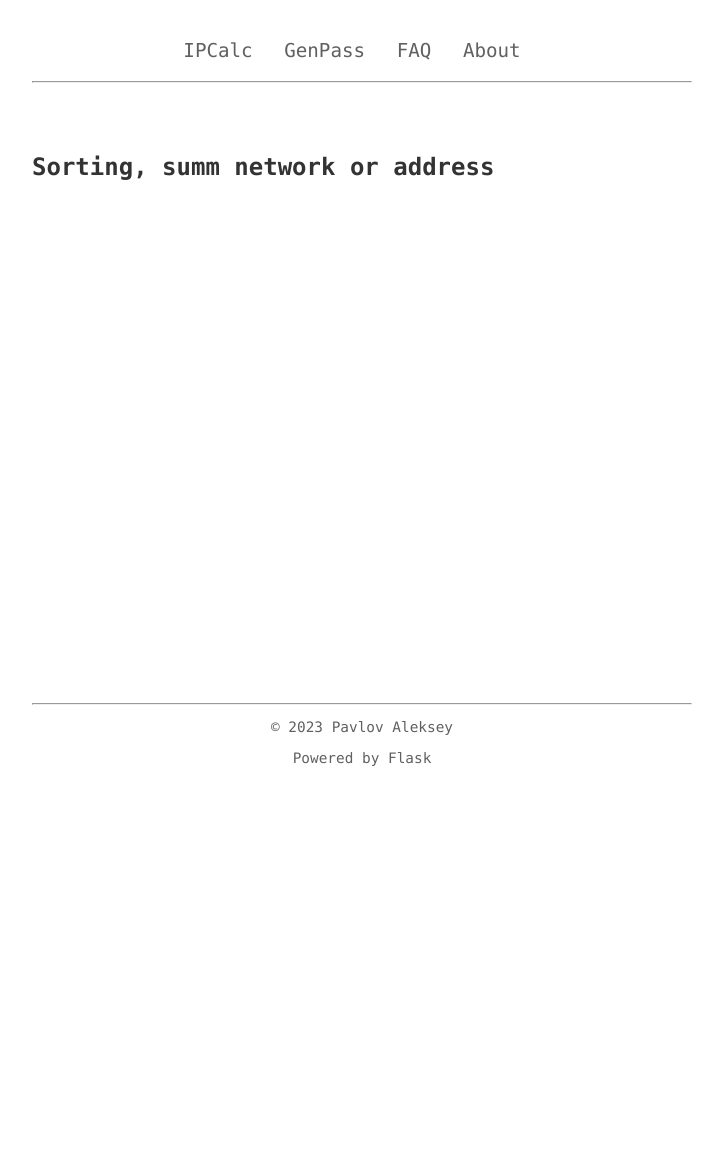
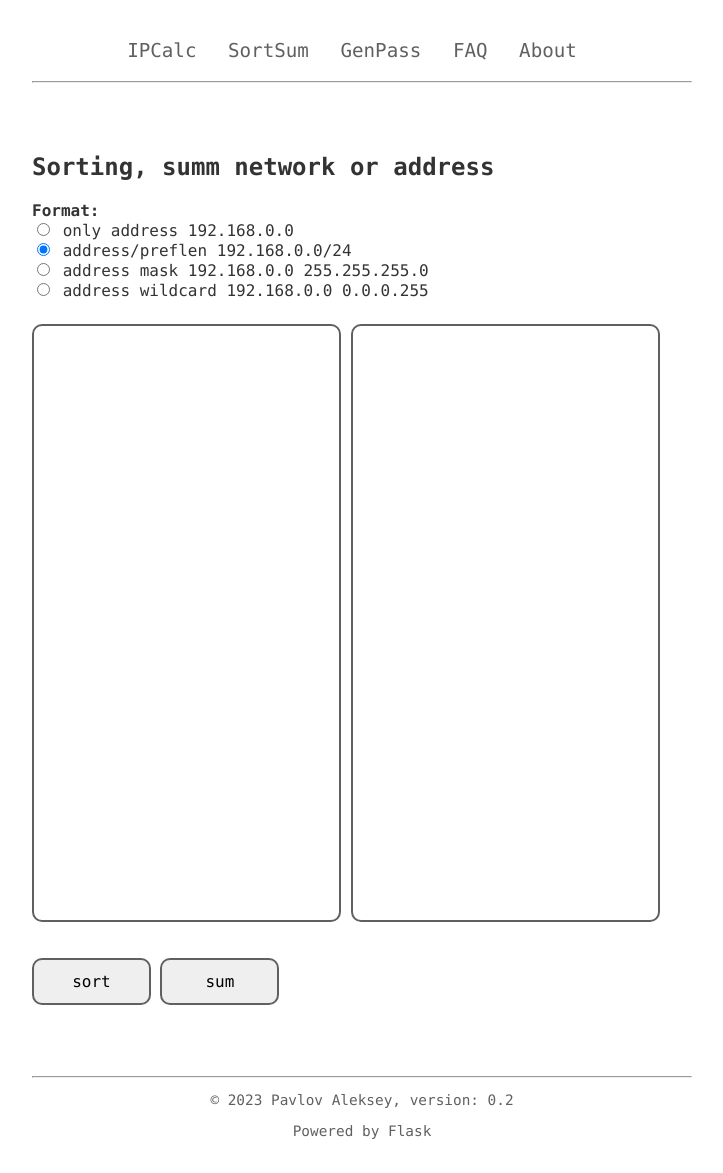
Before and after one commit to acidpuzzle/ipcalc.online, a Flask app: page /sort_sum in a window 1280 px wide. Shown: the whole page, without its empty margins (278-1001 px from the left). Before the commit the page ends 766 px from the top, so only its background shows below. Run offline with Flask 3, Linux system fonts and the light colour scheme; parts of the project's set-up code (start-up, migrations or seed data) failed here and were passed over.

Commit message:
before upload

```diff
--- a/ipcalc/calculator.py
+++ b/ipcalc/calculator.py
@@ -5,12 +5,17 @@ from ipaddress import *
 logger = logging.getLogger(__name__)
 logger.addHandler(logging.NullHandler())
 
-from ip_calc_app import application
 
+pref_re = re.compile(r"[\d.]+")
+split_regex = re.compile(r"[\s\/%\\_]+")
 
-# regex to split arguments
-# regex = re.compile(r"[^\d.]+")
-regex = re.compile(r"[\s\/%\\_]+")
+garbage = [
+    "mask",
+    "маска",
+    "ip",
+    "address",
+    "network",
+]
 
 
 def _parse_input(user_string: str) -> tuple:
@@ -19,9 +24,10 @@ def _parse_input(user_string: str) -> tuple:
     :param user_string: user request
     :return: tuple with arguments
     """
-    parsed_input = regex.split(user_string.strip().lower())
-    if "mask" in parsed_input:
-        parsed_input.remove("mask")
+    parsed_input = split_regex.split(user_string.strip().lower())
+    garbage_in_parsed = set(parsed_input) & set(garbage)
+    if garbage_in_parsed:
+        [parsed_input.remove(some) for some in garbage_in_parsed]
     return tuple(parsed_input)
 
 
@@ -32,6 +38,11 @@ def _normalise_subnet_prefix(prefix: str) -> int:
     :return: integer prefix length
     """
     return int(prefix) if prefix.isdigit() else ip_network(f"0.0.0.0/{prefix}").prefixlen
+
+
+def _check_second_prefix(second_prefix: str):
+    tmp = pref_re.search(second_prefix)
+    return tmp
 
 
 def _get_doted_binary(packed_address: bytes) -> str:
@@ -181,13 +192,15 @@ def calc_dispatcher(user_string: str) -> dict[str, str]:
         sub_info = {}
         if parsed_args_len >= 3:
             first_prefix = _normalise_subnet_prefix(parsed_args[1])
-            second_prefix = _normalise_subnet_prefix(parsed_args[2])
-            if first_prefix > second_prefix:
-                network = ip_network(f"{addr}/{second_prefix}", strict=False)
-                sub_pfx = first_prefix
-            else:
-                sub_pfx = second_prefix
-            sub_info = _find_subnets(network, sub_pfx)
+            second_prefix = _check_second_prefix(parsed_args[2])
+            if second_prefix:
+                second_prefix = _normalise_subnet_prefix(second_prefix.group(0))
+                if first_prefix > second_prefix:
+                    network = ip_network(f"{addr}/{second_prefix}", strict=False)
+                    sub_pfx = first_prefix
+                else:
+                    sub_pfx = second_prefix
+                sub_info = _find_subnets(network, sub_pfx)
         net_info = _get_net_info(network, addr)
         return {**net_info, **sub_info}
     except (ValueError, TypeError) as error:
--- a/ipcalc/ip_calc_app.py
+++ b/ipcalc/ip_calc_app.py
@@ -6,7 +6,7 @@ from config import Configuration
 from logging.config import dictConfig
 
 
-version = "0.02"
+version = "0.2"
 
 ROOT_DIR = Path(__file__).parent
 LOG_DIR = ROOT_DIR / "logs"
@@ -73,6 +73,7 @@ def get_app():
     dictConfig(LOG_CONFIG)
     app = Flask(__name__)
     app.config.from_object(Configuration)
+    setattr(app, "version", version)
     return app
 
 
--- a/ipcalc/static/css/styles.css
+++ b/ipcalc/static/css/styles.css
@@ -4,6 +4,16 @@ html, body, label {
   margin-left: auto;
   margin-right: auto;
   font: 1em Consolas, Helvetica Neue, Helvetica, Arial, sans-serif;
+}
+
+a:link, a:visited, a:active {
+  text-decoration: none;
+  color: #606060;
+}
+
+a:hover  {
+  text-decoration: none;
+  color: #000000;
 }
 
 html {
@@ -38,10 +48,6 @@ ul {
   padding: 0;
 }
 
-a:link, a:visited, a:hover, a:active  {
-  text-decoration: none;
-  color: #606060;
-}
 
 /*
 input {
@@ -70,7 +76,12 @@ input[type=submit] {
   cursor: pointer;
   width: 18%;
 }
+
+a:hover {
+color: #000;
+}
 */
+
 
 .input_form {
   outline: #606060;
@@ -83,6 +94,7 @@ input[type=submit] {
 }
 
 .field {
+  margin: ;
   width: 80%;
 }
 
@@ -93,6 +105,10 @@ input[type=submit] {
 
 section {
   height: 100%
+}
+
+textarea {
+   resize: none;
 }
 
 .wrapper {
--- a/ipcalc/templates/base.html
+++ b/ipcalc/templates/base.html
@@ -15,6 +15,7 @@
         <header class="page-header">
             <ul>
                 <li class="inline"><a href="{{ url_for('ipcalc') }}">IPCalc</a></li>
+                <li class="inline"><a href="{{ url_for('sort_sum') }}">SortSum</a></li>
                 <li class="inline"><a href="{{ url_for('gen_pass') }}">GenPass</a></li>
                 <li class="inline"><a href="{{ url_for('faq') }}">FAQ</a></li>
                 <li class="inline"><a href="{{ url_for('about') }}">About</a></li>
@@ -27,7 +28,7 @@
         </main>
         <footer class="page-footer">
             <hr>
-            <p>&copy; 2023 Pavlov Aleksey</p>
+            <p>&copy; 2023 Pavlov Aleksey, version: 0.2</p>
             <p>Powered by <a href="https://flask.palletsprojects.com/">Flask</a>
             </p>
         </footer>
--- a/ipcalc/templates/sort_sum.html
+++ b/ipcalc/templates/sort_sum.html
@@ -1,15 +1,40 @@
 {% extends 'base.html' %}
 {%- block title %}{{ address }} {{ super() }}{% endblock -%}
 {%- block content %}
-<h1>Sorting, summ network or address</h1>
+<h2>Sorting, summ network or address</h2>
+<form method="post" style="display:inline!important;">
+  <p><b>Format:</b><Br>
+   <input type="radio" name="output_format" value="address" {% if output_format == "address" %}checked{% endif %}> only address     192.168.0.0<Br>
+   <input type="radio" name="output_format" value="address_prefix" {% if not output_format or output_format == "address_prefix" %}checked{% endif %}> address/preflen  192.168.0.0/24<Br>
+   <input type="radio" name="output_format" value="address_mask" {% if output_format == "address_mask" %}checked{% endif %}> address mask  192.168.0.0 255.255.255.0<Br>
+   <input type="radio" name="output_format" value="address_wildcard" {% if output_format == "address_wildcard" %}checked{% endif %}> address wildcard 192.168.0.0 0.0.0.255<Br>
+  </p>
+  <p>
+    <div class="center">
+    <textarea name="user_nets" rows="30" cols="25" class="input_form" autofocus="autofocus">
+{%- if user_nets %}
+{{- user_nets }}
+{% endif -%}
+    </textarea>
 
-{%- if pass_error %}
-<p>Error: {{ pass_error }}</p>
+    <textarea name="sorted_nets" rows="30" cols="25" class="input_form" readonly>
+{%- if sorted_nets %}
+{%- for net in sorted_nets %}
+{{- net }}
+{% endfor -%}
 {% endif -%}
-{%- if passwords %}
+    </textarea>
+    </div>
+  </p>
+  <p>
+   <input type="submit" name="action" value="sort" class="input_form button">
+   <input type="submit" name="action" value="sum" class="input_form button">
+  </p>
+</form>
+{%- if errors %}
 <ul>
-{%- for pass in passwords %}
-<li class="pass_print">{{ pass }}</li>
+{%- for error in errors %}
+<li class="pass_print">{{ error }}</li>
 {% endfor -%}
 </ul>
 {% endif -%}
--- a/ipcalc/view.py
+++ b/ipcalc/view.py
@@ -6,6 +6,7 @@ from flask import request, render_template, jsonify
 from ip_calc_app import application
 from calculator import calc_dispatcher
 from gen_pass import generate_passwords
+from sort_sum import get_sorted_nets, sum_nets, get_out_form
 
 
 logger = logging.getLogger(__name__)
@@ -19,13 +20,12 @@ class IPCalc(View):
         self.template = template
 
     def dispatch_request(self):
+        context = {"version": application.version}
         raw_request_string = request.args.get('network', '')
         if raw_request_string:
             context = calc_dispatcher(raw_request_string)
             application.logger.debug(f"{raw_request_string=}")
             application.logger.debug(f"{context=}")
-        else:
-            context = {}
 
         return render_template(self.template, **context)
 
@@ -37,10 +37,9 @@ class GenPass(View):
         self.template = template
 
     def dispatch_request(self):
+        context = {}
         if request.args:
             context = generate_passwords(**request.args)
-        else:
-            context = {}
 
         return render_template(self.template, **context)
 
@@ -48,14 +47,31 @@ class GenPass(View):
 class SortSum(View):
     init_every_request = False
 
+    methods = ["GET", "POST"]
+
     def __init__(self, template):
         self.template = template
 
     def dispatch_request(self):
-        if request.args:
-            context = generate_passwords(**request.args)
-        else:
-            context = {}
+        context = {}
+        if request.method == 'POST':
+            out_form = request.form.get("output_format")
+            raw_user_nets = request.form.get("user_nets")
+            user_nets = []
+            errors = []
+
+            if request.form['action'] == "sort":
+                user_nets, errors = get_sorted_nets(raw_user_nets)
+
+            if request.form['action'] == "sum":
+                user_nets, errors = sum_nets(raw_user_nets)
+
+            context = {
+                "user_nets": raw_user_nets,
+                "sorted_nets": get_out_form(user_nets, out_form),
+                "errors": errors,
+                "output_format": out_form,
+            }
 
         return render_template(self.template, **context)
 
```
Also changed, not shown: ipcalc/sort_sum.py (added, +64 -0 lines), ipcalc/config.py (line endings or trailing spaces).
